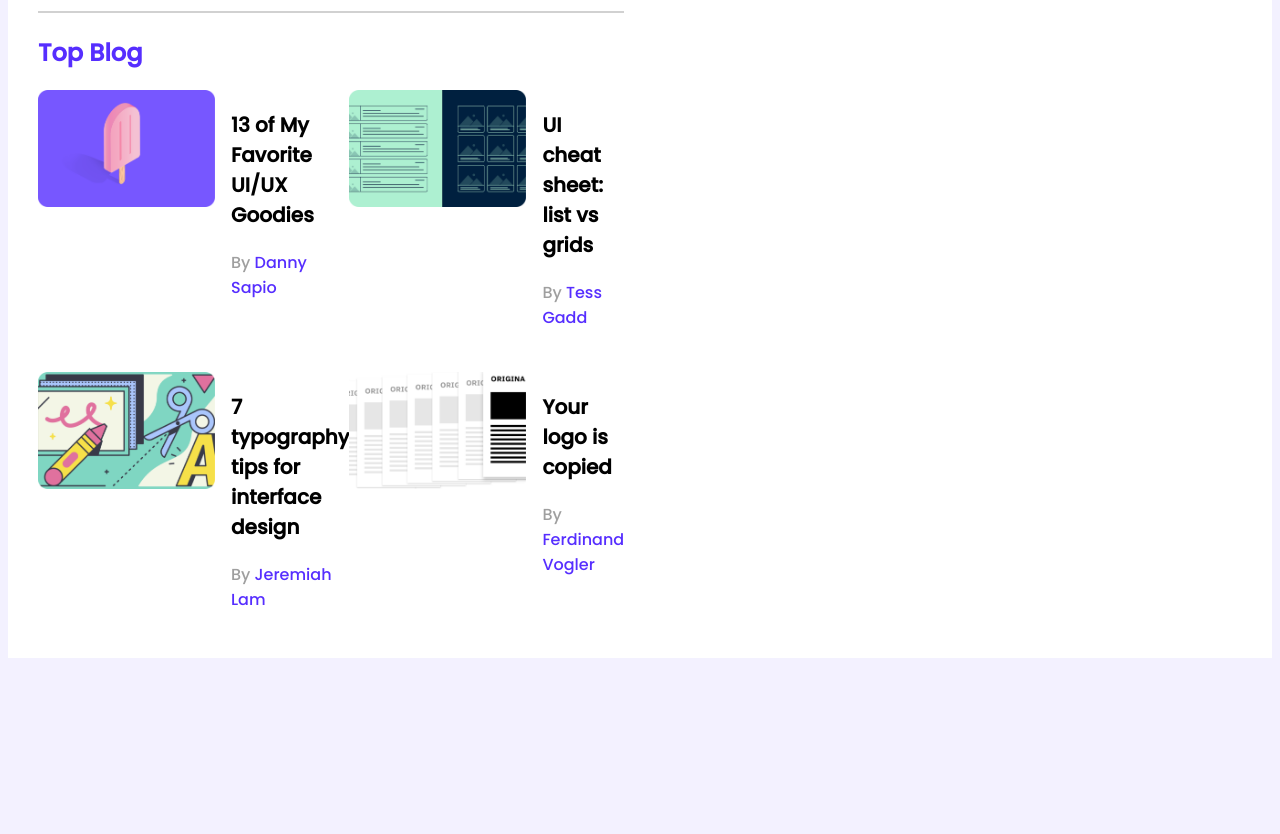
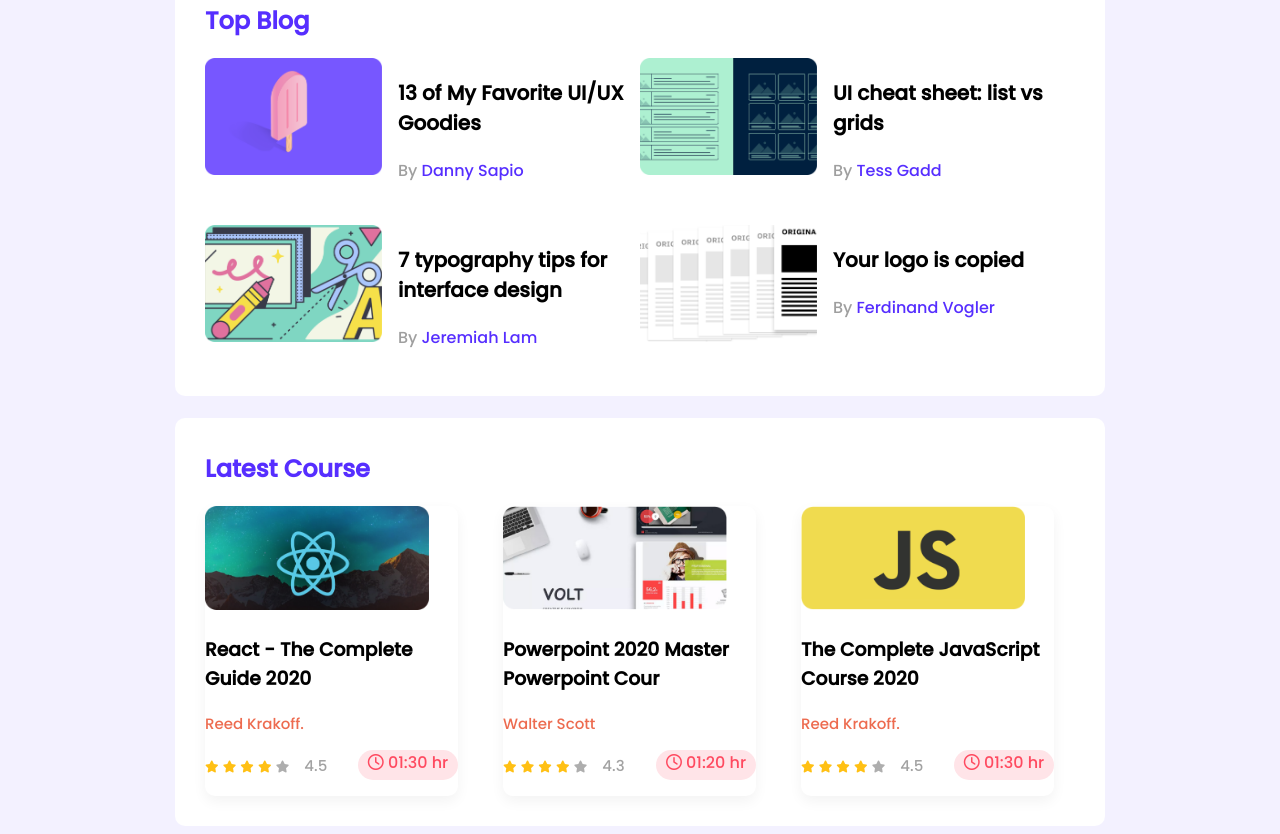
Before and after one commit to 100galib/leader-board-css3, a plain HTML site: page index.html in a window 1280 px wide. Shown: the part 325-1159 px from the top of the page. Before the commit the page ends 991 px from the top, so only its background shows below. Drawn offline with Linux system fonts and the light colour scheme.

Commit message:
fourth Commit

```diff
--- a/index.html
+++ b/index.html
@@ -5,6 +5,8 @@
     <meta http-equiv="X-UA-Compatible" content="IE=edge">
     <meta name="viewport" content="width=device-width, initial-scale=1.0">
     <title>Leader Board</title>
+    <!-- font awasome -->
+    <script src="https://kit.fontawesome.com/d448e83822.js" crossorigin="anonymous"></script>
     <!-- Style Sheet -->
     <link rel="stylesheet" href="styles/style.css">
 </head>
@@ -91,9 +93,80 @@
                 </div>
             </div>
         </section>
-        <!-- Lates Courses -->
+        <!-- Latest Courses -->
         <section class="container">
             <h2 class="top-section">Latest Course</h2>
+            <div class="courses">
+                <div class="course">
+                    <div class="courses-banner">
+                        <img src="images/courses/course-1.png" alt="course-01">
+                    </div>
+                    <div class="course-detail">
+                        <h3 class="course-title">React - The Complete Guide 2020</h3>
+                        <p class="course-author">Reed Krakoff.</p>
+                        <div class="course-info">
+                            <div>
+                                <i class="fa-solid fa-star filled"></i>
+                                <i class="fa-solid fa-star filled"></i>
+                                <i class="fa-solid fa-star filled"></i>
+                                <i class="fa-solid fa-star filled"></i>
+                                <i class="fa-solid fa-star empty"></i>
+                                <span>4.5</span>
+                            </div>
+                            <div class="course-duration">
+                                <i class="fa-regular fa-clock"></i>
+                                01:30 hr
+                            </div>
+                        </div>
+                    </div>
+                </div>
+                <div class="course">
+                    <div class="courses-banner">
+                        <img src="images/courses/course-2.png" alt="course-01">
+                    </div>
+                    <div class="course-detail">
+                        <h3 class="course-title">Powerpoint 2020 Master Powerpoint Cour</h3>
+                        <p class="course-author">Walter Scott</p>
+                        <div class="course-info">
+                            <div>
+                                <i class="fa-solid fa-star filled"></i>
+                                <i class="fa-solid fa-star filled"></i>
+                                <i class="fa-solid fa-star filled"></i>
+                                <i class="fa-solid fa-star filled"></i>
+                                <i class="fa-solid fa-star empty"></i>
+                                <span>4.3</span>
+                            </div>
+                            <div class="course-duration">
+                                <i class="fa-regular fa-clock"></i>
+                                01:20 hr
+                            </div>
+                        </div>
+                    </div>
+                </div>
+                <div class="course">
+                    <div class="courses-banner">
+                        <img src="images/courses/course-3.png" alt="course-01">
+                    </div>
+                    <div class="course-detail">
+                        <h3 class="course-title">The Complete JavaScript Course 2020</h3>
+                        <p class="course-author">Reed Krakoff.</p>
+                        <div class="course-info">
+                            <div>
+                                <i class="fa-solid fa-star filled"></i>
+                                <i class="fa-solid fa-star filled"></i>
+                                <i class="fa-solid fa-star filled"></i>
+                                <i class="fa-solid fa-star filled"></i>
+                                <i class="fa-solid fa-star empty"></i>
+                                <span>4.5</span>
+                            </div>
+                            <div class="course-duration">
+                                <i class="fa-regular fa-clock"></i>
+                                01:30 hr
+                            </div>
+                        </div>
+                    </div>
+                </div>
+            </div>
         </section>
     </main>
 </body>
--- a/styles/style.css
+++ b/styles/style.css
@@ -9,12 +9,15 @@ body{
 }
 main{
     display: flex;
-    justify-content: center;
+    flex-direction: column;
+    align-items: center;
 }
 .container{
     background-color: #ffffff;
     width: 870px;
     padding: 30px;
+    margin-top: 22px;
+    border-radius: 10px;
 }
 hr{
     border: 1px solid #D1D1D1;
@@ -79,3 +82,53 @@ hr{
     text-decoration: none;
     font-size: 16px;
 }
+/* Latest Courses */
+.courses{
+    display: grid;
+    grid-template-columns: repeat(3, 1fr);
+    column-gap: 24px;
+}
+.course{
+    Width: 253px;
+    Height: 290px;
+    border-radius: 10px;
+    box-shadow: 0px 5.34229px 13.3557px rgba(0, 0, 0, 0.05);
+}
+.courses-banner img{
+    width: 224px;
+    height: 104px;
+}
+.course-author{
+    color: #ED6B4F;
+    font-size: 15px;
+}
+.course-info{
+    display: flex;
+    align-items: center;
+    justify-content: space-between;
+}
+.fa-star{
+    font-size: 12px;
+}
+.fa-star.filled{
+    color: #FFC014;
+}
+.fa-star.empty{
+    color: #AEAEAE;
+}
+.course-info span{
+    color: #A2A2A2;
+    font-size: 15px;
+    margin-left: 11px;
+}
+.course-duration{
+    Width: 100px;
+    Height: 30px;
+    border-radius: 15px;
+    background-color:#FFE4E8;
+    color:  #FF4A60;
+    text-align: center;
+}
+/* -----------------
+    Media Queries
+    ---------------- */
```
